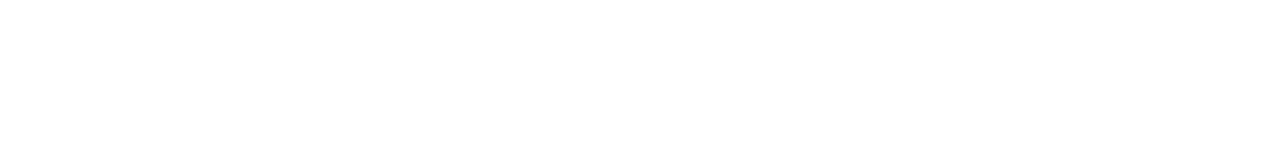
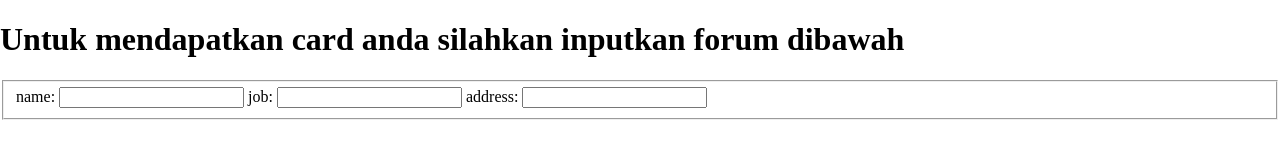
Before and after one commit to DimasAditya2212/training2, a plain HTML site: page index.html in a window 1280 px wide. Drawn offline with Linux system fonts and the light colour scheme.

Commit message:
menambahkan form

```diff
--- a/index.html
+++ b/index.html
@@ -9,7 +9,22 @@
         <link rel="stylesheet" href="style.css">
     </head>
     <body>
+        <h1>Untuk mendapatkan card anda silahkan inputkan forum dibawah</h1>
 
+        <div class="col">
+            <form action="" class="form">
+                <fieldset>
+                    name:
+                    <input type="text">
+                    job:
+                    <input type="text">
+                    address:
+                    <input type="text">
+                </fieldset>
+            </form>
+
+
+        </div>
 
         <script src="" async defer></script>
     </body>
```
